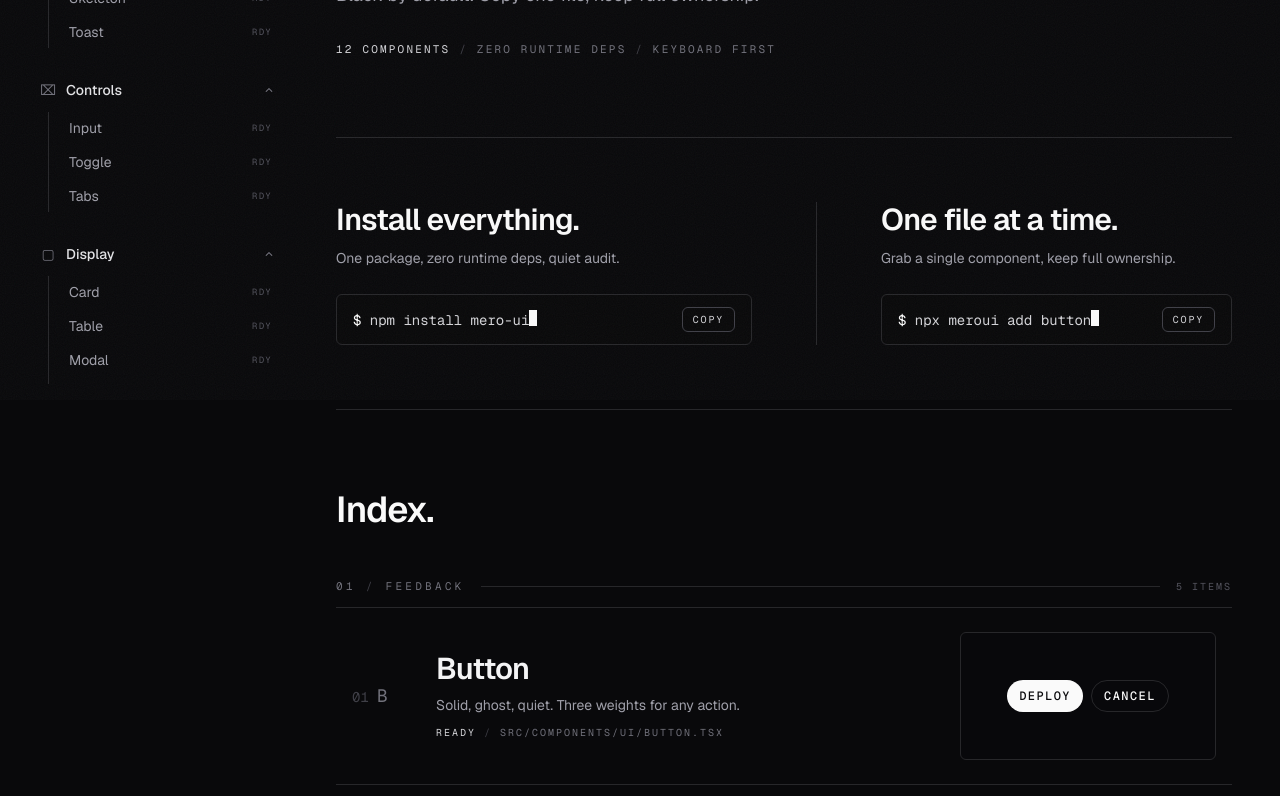
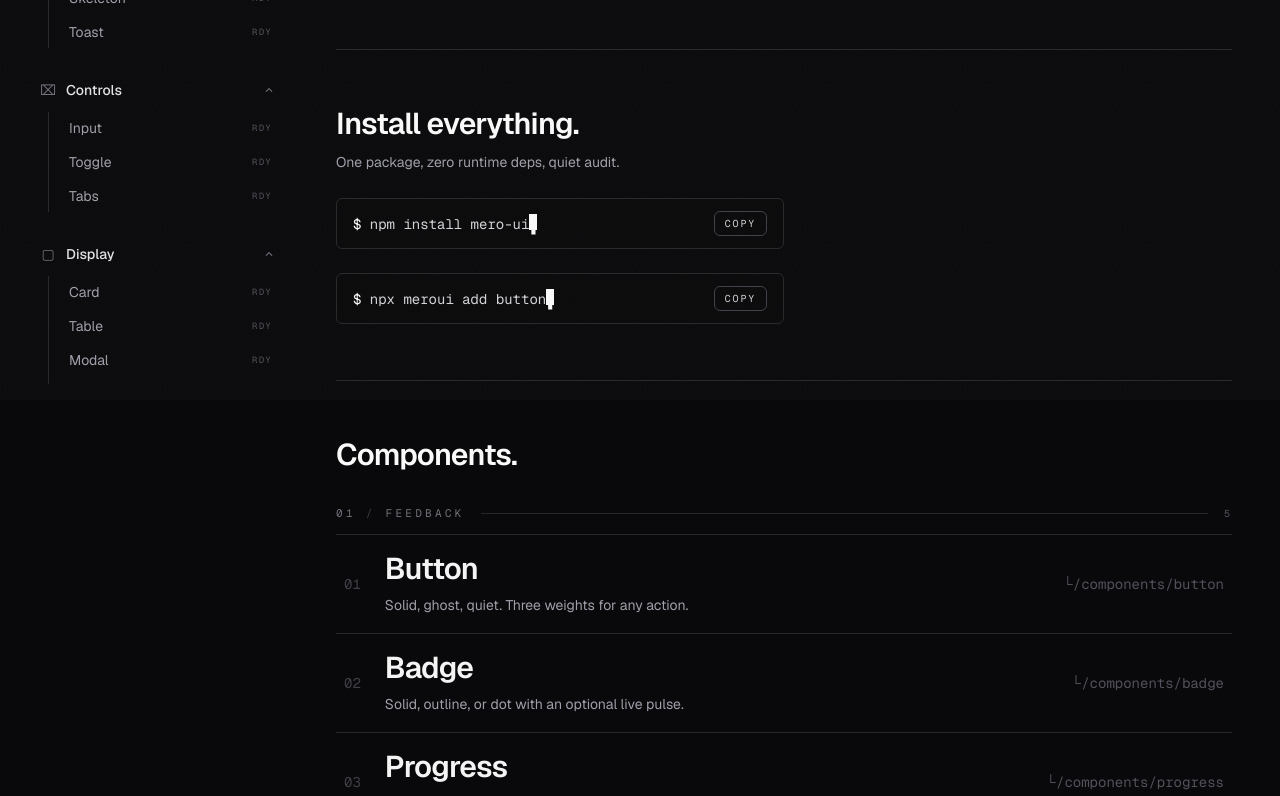
Before and after one commit to shivraj598/meroUI, a Next.js app: page /docs in a window 1280 px wide. Shown: the part 400-1196 px from the top of the page. Built offline with nearby package versions, Linux system fonts and the light colour scheme.

Commit message:
feat: refactor component rendering in DocsPage for improved structure and clarity

```diff
--- a/src/app/(docs)/docs/page.tsx
+++ b/src/app/(docs)/docs/page.tsx
@@ -1,66 +1,55 @@
+import Link from "next/link";
 import {
   ALL_COMPONENTS,
   COMPONENT_GROUPS,
-  type ComponentMeta,
 } from "@/components/docs/nav";
 import { CopyLine } from "@/components/docs/CopyLine";
-import { ComponentPreview } from "@/components/docs/ComponentPreview";
 
-function Row({ item, index }: { item: ComponentMeta; index: number }) {
-  const n = String(index).padStart(2, "0");
+function ComponentLink({
+  name,
+  slug,
+  blurb,
+  index,
+}: {
+  name: string;
+  slug: string;
+  blurb: string;
+  index: number;
+}) {
   return (
-    <li
-      id={`c-${item.slug}`}
-      className="group grid scroll-mt-24 grid-cols-1 items-center gap-4 py-6 transition-colors duration-200 hover:bg-zinc-900/40 sm:gap-5 md:grid-cols-[3.25rem_minmax(0,1fr)_auto] md:gap-8 md:px-4"
+    <li>
+      <Link
+        href={`/components/${slug}`}
+        className="group grid grid-cols-[auto_minmax(0,1fr)_auto] items-center gap-4 py-4 transition-colors sm:gap-6 md:px-2"
       >
-      {/* glyph + number */}
         <span
           aria-hidden
-        className="hidden select-none items-baseline gap-2 font-mono md:flex"
+          className="hidden select-none font-mono text-sm text-zinc-700 transition-colors group-hover:text-zinc-400 md:block"
         >
-        <span className="text-sm text-zinc-700 transition-colors group-hover:text-zinc-400">
-          {n}
+          {String(index).padStart(2, "0")}
         </span>
-        <span className="text-lg text-zinc-500 transition-colors group-hover:text-zinc-300">
-          {item.glyph}
+
+        <span className="min-w-0">
+          <span className="block text-2xl font-semibold tracking-tight text-zinc-100 transition-colors group-hover:text-zinc-50 sm:text-3xl">
+            {name}
+          </span>
+          <span className="mt-1.5 block max-w-xl text-sm leading-6 text-zinc-400">
+            {blurb}
           </span>
         </span>
 
-      {/* name block */}
-      <div className="min-w-0">
-        <a
-          href={`#c-${item.slug}`}
-          className="inline-flex items-baseline gap-2.5 text-2xl font-semibold tracking-tight text-zinc-100 transition-colors group-hover:text-zinc-50 sm:text-3xl"
-        >
-          {item.name}
-        </a>
-        <p className="mt-1.5 max-w-xl text-sm leading-6 text-zinc-400">
-          {item.blurb}
-        </p>
-        <p className="mt-2 font-mono text-[10px] uppercase tracking-[0.2em] text-zinc-500">
-          <span className={item.built ? "text-zinc-300" : "text-zinc-600"}>
-            {item.built ? "ready" : "soon"}
+        <span className="flex items-center font-mono text-sm text-zinc-600 transition-all duration-200 group-hover:-translate-y-0.5 group-hover:translate-x-0.5 group-hover:text-zinc-300">
+          └/components/{slug}
         </span>
-          <span aria-hidden className="text-zinc-700">
-            {" / "}
-          </span>
-          <span className="text-zinc-500">src/components/ui/{item.name}.tsx</span>
-        </p>
-      </div>
-
-      {/* live preview cell */}
-      <div className="flex h-28 items-center justify-center overflow-hidden rounded-md border border-zinc-800 bg-zinc-950/40 p-4 transition-colors duration-200 group-hover:border-zinc-600 sm:h-32 md:w-64">
-        <ComponentPreview slug={item.slug} />
-      </div>
+      </Link>
     </li>
   );
 }
 
 /**
- * Library collection page. This is the page "Get started" links to: a compact
- * header band, the install flow, and an editorial catalog of every component
- * as a type-driven index with a live preview docked on each row. Detail routes
- * come next; each row stays an in-page anchor for the sidebar index.
+ * Library index. This is what "Get started" links to: an overview, the
+ * install flow, and the grouped index of every component. Each component
+ * lives on its own page at /components/[slug]; this page links to them.
  */
 export default function DocsPage() {
   return (
@@ -69,7 +58,7 @@ export default function DocsPage() {
       <section
         id="overview"
         aria-labelledby="title"
-        className="scroll-mt-24 border-b border-zinc-800 py-14 md:py-20"
+        className="scroll-mt-24 border-b border-zinc-800 py-12 md:py-16"
       >
         <p className="font-mono text-[11px] uppercase tracking-[0.3em] text-zinc-500">
           mero-ui
@@ -78,13 +67,12 @@ export default function DocsPage() {
         </p>
         <h1
           id="title"
-          className="mt-8 text-6xl font-semibold tracking-tight md:text-8xl"
+          className="mt-7 text-5xl font-semibold tracking-tight md:text-7xl"
         >
           Library.
         </h1>
         <p className="mt-6 max-w-2xl text-base leading-7 text-zinc-400 md:text-lg">
-          Type-safe, accessible, zero-config React components for Next.js 16 and
-          React 19. Black by default. Copy one file, keep full ownership.
+          One page per component. Copy a single file, keep full ownership.
         </p>
         <p className="mt-8 font-mono text-[11px] uppercase tracking-[0.2em] text-zinc-500">
           <span className="text-zinc-300">{ALL_COMPONENTS.length} components</span>
@@ -99,10 +87,8 @@ export default function DocsPage() {
       <section
         id="installation"
         aria-labelledby="installation-title"
-        className="scroll-mt-24 border-b border-zinc-800 py-12 md:py-16"
+        className="scroll-mt-24 border-b border-zinc-800 py-10 md:py-14"
       >
-        <div className="grid gap-10 md:grid-cols-2 md:gap-16">
-          <div>
         <h2
           id="installation-title"
           className="text-2xl font-semibold tracking-tight md:text-3xl"
@@ -112,41 +98,30 @@ export default function DocsPage() {
         <p className="mt-2 max-w-md text-sm leading-6 text-zinc-400">
           One package, zero runtime deps, quiet audit.
         </p>
-            <div className="mt-6">
+        <div className="mt-6 max-w-md">
           <CopyLine command="npm install mero-ui" />
         </div>
-          </div>
-          <div className="md:border-l md:border-zinc-800 md:pl-16">
-            <h2 className="text-2xl font-semibold tracking-tight md:text-3xl">
-              One file at a time.
-            </h2>
-            <p className="mt-2 max-w-md text-sm leading-6 text-zinc-400">
-              Grab a single component, keep full ownership.
-            </p>
-            <div className="mt-6">
+        <div className="mt-6 max-w-md">
           <CopyLine command="npx meroui add button" />
-            </div>
-          </div>
         </div>
       </section>
 
-      {/* ------------------------------------------- catalog */}
+      {/* ------------------------------------------- index */}
       <section
         id="components"
         aria-labelledby="components-title"
-        className="scroll-mt-24 py-12 md:py-20"
+        className="scroll-mt-24 py-10 md:py-14"
       >
         <h2
           id="components-title"
-          className="text-3xl font-semibold tracking-tight md:text-4xl"
+          className="text-2xl font-semibold tracking-tight md:text-3xl"
         >
-          Index.
+          Components.
         </h2>
 
         {COMPONENT_GROUPS.map((group, gi) => (
           <div key={group.title}>
-            {/* group divider */}
-            <div className="mt-12 flex items-baseline gap-4 border-b border-zinc-800 pb-3">
+            <div className="mt-8 flex items-baseline gap-4 border-b border-zinc-800 pb-3">
               <span className="font-mono text-[11px] uppercase tracking-[0.3em] text-zinc-500">
                 {String(gi + 1).padStart(2, "0")}
                 <span className="text-zinc-700">{" / "}</span>
@@ -154,13 +129,19 @@ export default function DocsPage() {
               </span>
               <span aria-hidden className="h-px flex-1 self-center bg-zinc-800" />
               <span className="font-mono text-[10px] uppercase tracking-[0.2em] text-zinc-600">
-                {group.items.length} items
+                {group.items.length}
               </span>
             </div>
 
             <ul className="divide-y divide-zinc-800">
               {group.items.map((item, i) => (
-                <Row key={item.slug} item={item} index={i + 1} />
+                <ComponentLink
+                  key={item.slug}
+                  name={item.name}
+                  slug={item.slug}
+                  blurb={item.blurb}
+                  index={i + 1}
+                />
               ))}
             </ul>
           </div>
```
Lines whose indentation alone changed are shown as unchanged.
